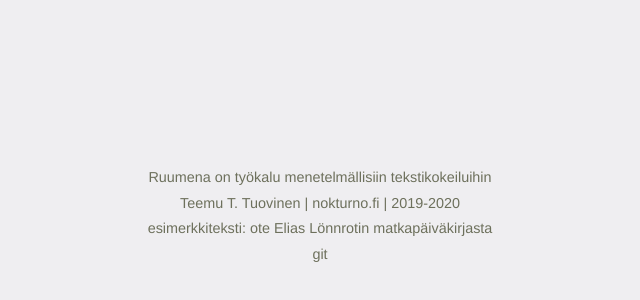
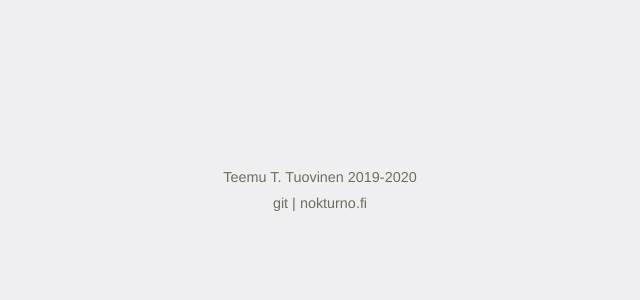
Before and after one commit to ttuovinen/ruumena, a React (Create React App) app: page / in a window 1280 px wide. Shown: the part 1486-1786 px from the top of the page, without its empty margins (320-960 px from the left). After the commit the page ends 1734 px from the top, so only its background shows below. Built offline with nearby package versions, Linux system fonts and the light colour scheme; the HTML template or start-up script is replaced by a standard one.

Commit message:
Remove redundancies from footer

```diff
--- a/src/App.css
+++ b/src/App.css
@@ -177,6 +177,20 @@
   white-space: pre-wrap;
   font-family: 'Courier New', Courier, monospace;
 }
+.page-footer {
+  text-align: center;
+  padding: 2rem;
+  color: hsl(70, 10%, 40%);
+  font-size: 0.9rem;
+}
+.page-footer a {
+  color: hsl(70, 10%, 40%);
+  text-decoration: none;
+}
+.page-footer a:hover,
+.page-footer a:focus {
+  text-decoration: underline;
+}
 .snack {
   position: fixed;
   top: 20px;
--- a/src/App.js
+++ b/src/App.js
@@ -66,7 +66,7 @@
     }
     interval.current = setInterval(() => {
       setSnack(null);
-    }, 2500);
+    }, 3000);
   };
 
   const handleClipboardCopy = () => {
@@ -91,7 +91,7 @@
             onChange={e => setExampleIndex(e.target.value)}
           >
             {examples.map(({ title }, index) => (
-              <option value={index} selected={index === exampleIndex}>
+              <option key={title} value={index}>
                 {title}
               </option>
             ))}
@@ -114,7 +114,7 @@
           spellCheck="false"
           rows="12"
           onChange={event => setRawText(event.target.value)}
-          placeholder="Liitä lähdeteksti tai valitse esimerkki yltä. Käsittele sitä alta löytyvillä työkaluilla."
+          placeholder="Liitä lähdeteksti tähän tai valitse esimerkkiteksti yltä. Käsittele sitä alta löytyvillä työkaluilla."
         />
 
         <div className="tab-wrapper" ref={tabsRef}>
@@ -132,9 +132,6 @@
           </div>
           {!!output && (
             <div className="button-wrapper">
-              {/* <button type="button" onClick={() => setRawText(output)}>
-              laita boksiin
-            </button> */}
               <button type="button" onClick={handleClipboardCopy}>
                 kopioi leikepöydälle
               </button>
--- a/src/components/Footer.css
+++ /dev/null
@@ -1,14 +0,0 @@
-.page-footer {
-    text-align: center;
-    padding: 2rem;
-    color: hsl(70, 10%, 40%);
-    font-size: 0.9rem;
-}
-.page-footer a {
-    color: hsl(70, 10%, 40%);
-    text-decoration: none;
-}
-.page-footer a:hover,
-.page-footer a:focus {
-    text-decoration: underline;
-}
--- a/src/components/Footer.js
+++ b/src/components/Footer.js
@@ -1,26 +1,8 @@
 import React from 'react';
-import './Footer.css';
 
 const Footer = () => (
   <footer className="page-footer">
-    <p>Ruumena on työkalu menetelmällisiin tekstikokeiluihin</p>
-    <p>
-      Teemu T. Tuovinen |{' '}
-      <a href="https://nokturno.fi" target="_blank" rel="noopener noreferrer">
-        nokturno.fi
-      </a>{' '}
-      | 2019-2020
-    </p>
-    <p>
-      esimerkkiteksti: ote{' '}
-      <a
-        href="https://www.gutenberg.org/ebooks/56496"
-        target="_blank"
-        rel="noopener  noreferrer"
-      >
-        Elias Lönnrotin matkapäiväkirjasta
-      </a>
-    </p>
+    <p>Teemu T. Tuovinen 2019-2020</p>
     <p>
       <a
         href="https://github.com/ttuovinen/ruumena"
@@ -29,6 +11,10 @@
       >
         git
       </a>
+      {' | '}
+      <a href="https://nokturno.fi" target="_blank" rel="noopener noreferrer">
+        nokturno.fi
+      </a>
     </p>
   </footer>
 );
```
